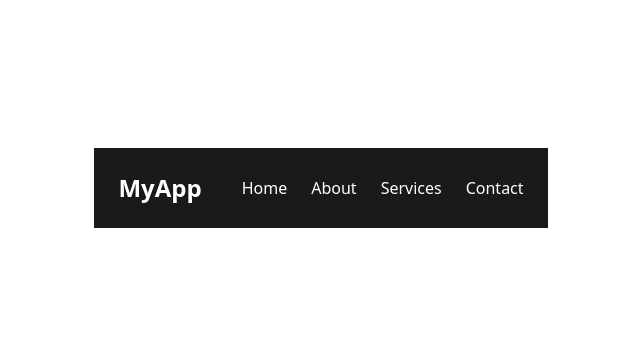
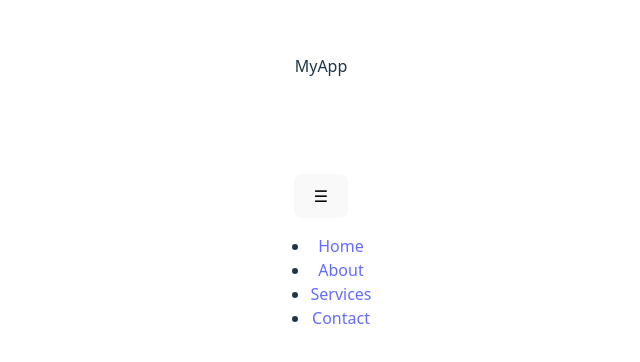
Before and after one commit to Jaturaput-Jongsubcharoen/Frontend_TypeScript, a React (Vite) app: page / in a window 1280 px wide. Shown: the part 212-574 px from the top of the page, without its empty margins (319-959 px from the left). Built offline with nearby package versions, Linux system fonts and the light colour scheme.

Commit message:
remove NavBar.module.css

```diff
--- a/src/components/navbar/Navbar.tsx
+++ b/src/components/navbar/Navbar.tsx
@@ -1,26 +1,24 @@
-
 import React, { useState } from 'react';
-import styles from './Navbar.module.css';
 
 const Navbar: React.FC = () => {
   const [isOpen, setIsOpen] = useState(false);
 
   return (
-    <nav className={styles.navbar}>
-      <div className={styles.container}>
-        <div className={styles.logo}>MyApp</div>
+    <nav className="navbar">
+      <div className="container">
+        <div className="logo">MyApp</div>
 
         {!isOpen && (
-        <button
-            className={styles.toggleButton}
+          <button
+            className="toggleButton"
             onClick={() => setIsOpen(true)}
             aria-label="Open menu"
-        >
+          >
             ☰
-        </button>
+          </button>
         )}
 
-        <ul className={`${styles.navLinks} ${isOpen ? styles.show : ''}`}>
+        <ul className={`navLinks ${isOpen ? 'show' : ''}`}>
           <li><a href="#">Home</a></li>
           <li><a href="#">About</a></li>
           <li><a href="#">Services</a></li>
--- a/src/components/navbar/navBar.module.css
+++ /dev/null
@@ -1,70 +0,0 @@
-.navbar {
-  background-color: #1a1a1a;
-  color: white;
-  padding: 0.75rem 1.5rem;
-}
-
-/* Align logo + menu */
-.container {
-  max-width: 1200px;
-  margin: 0 auto;
-  display: flex;
-  justify-content: space-between;
-  align-items: center;
-}
-
-/* Logo style */
-.logo {
-  font-size: 1.5rem;
-  font-weight: bold;
-}
-
-/* Hamburger button */
-.toggleButton {
-  display: none;
-  font-size: 1.5rem;
-  background: none;
-  border: none;
-  color: white;
-  cursor: pointer;
-}
-
-/* Desktop nav links */
-.navLinks {
-  list-style: none;
-  display: flex;
-  gap: 1.5rem;
-}
-
-.navLinks li a {
-  color: white;
-  text-decoration: none;
-  transition: color 0.3s ease;
-}
-
-.navLinks li a:hover {
-  color: #facc15; /* Yellow hover */
-}
-
-/* ===========================
-   MOBILE STYLES
-   =========================== */
-@media (max-width: 768px) {
-  .toggleButton {
-    display: block; /* Show ☰ button on mobile */
-  }
-
-  .navLinks {
-    display: none; /* Hide menu by default on mobile */
-    flex-direction: column;
-    margin-top: 1rem;
-    background-color: #1a1a1a;
-    padding: 1rem;
-    border-radius: 8px;
-  }
-
-  /* Show when open */
-  .show {
-    display: flex;
-  }
-}
```
